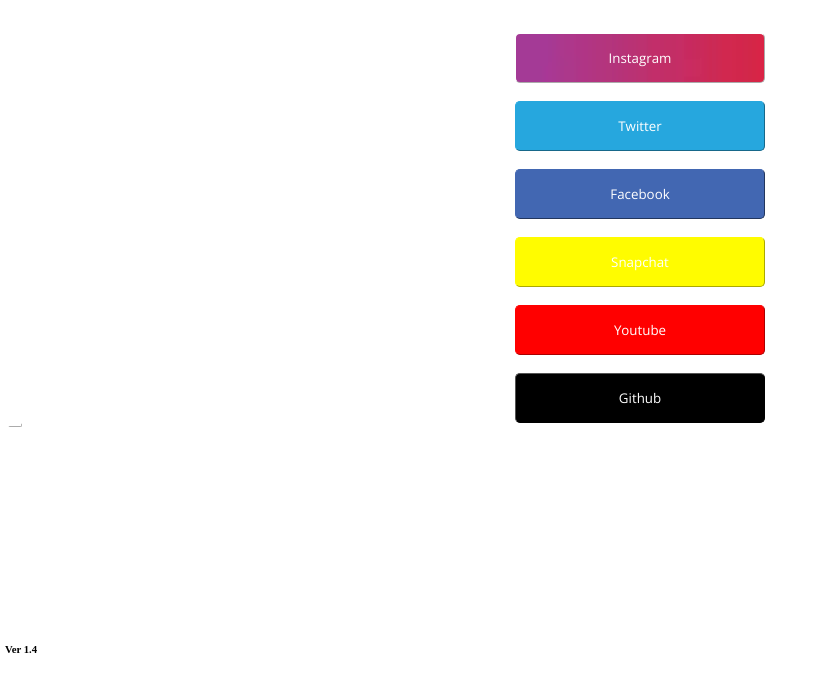
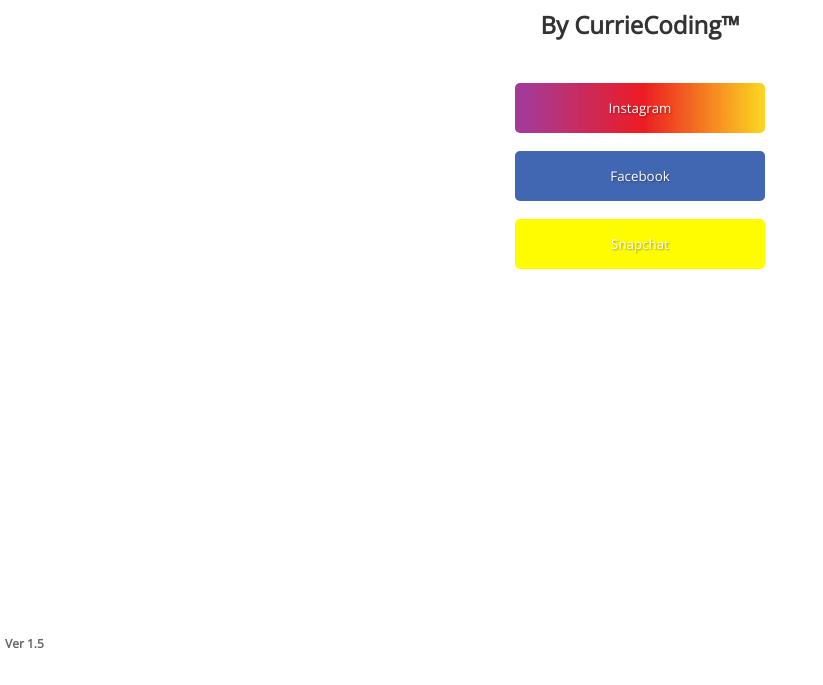
Before and after one commit to currielinks/currielinks.github.io, a plain HTML site: page index.html in a window 1280 px wide. Shown: the part 115-800 px from the top of the page, without its empty margins (0-823 px from the left). Drawn offline with nearby package versions, Linux system fonts and the light colour scheme.

Commit message:
Add files via upload

```diff
--- a/index.html
+++ b/index.html
@@ -1,14 +1,16 @@
 <!DOCTYPE html>
-<html>
+<html lang="en">
 <head>
 	<link rel="preconnect" href="https://fonts.googleapis.com">
 	<link rel="preconnect" href="https://fonts.gstatic.com" crossorigin>
 	<link href="https://fonts.googleapis.com/css2?family=Open+Sans&display=swap" rel="stylesheet">
 	<link rel="stylesheet" type="text/css" href="main.css">
-	<link href="main.js">
+	<link rel="script" href="main.js">
 	<meta charset="utf-8">
 	<meta name="viewport" content="width=device-width, initial-scale=1">
-	<link rel="icon" type="image/x-icon" href="https://w7.pngwing.com/pngs/981/939/png-transparent-hyperlink-computer-icons-direct-link-others-miscellaneous-text-logo.png">
+	<link rel="icon" type="image/x-icon" href="https://w7.pngwing.com/pngs/981/939/
+
+By CurrieCoding™png-transparent-hyperlink-computer-icons-direct-link-others-miscellaneous-text-logo.png">
 	<title>Currie Links</title>
 </head>
 <body>
@@ -16,29 +18,15 @@
 		<h1>Currie Links</h1>
 		<h3>By CurrieCoding™</h3>
 		<br>
-		<button id="insta" onclick='window.location.href="https://instagram.com/the_8robert8_currie?igshid=YmMyMTA2M2Y="'>Instagram</button>
+		<button id="insta" class="btn-animation" onclick='window.location.href="https://instagram.com/the_8robert8_currie?igshid=YmMyMTA2M2Y="'>Instagram</button>
 		<br>
 		<br>
-		<button id="tweet" onclick='window.location.href="https://twitter.com/robertcurriebjj"'>Twitter</button>
+		<button id="face" class="btn-animation" onclick='window.location.href="https://www.facebook.com/robert.currie.7374480?mibextid=LQQJ4d"'>Facebook</button>
 		<br>
 		<br>
-		<button id="face" onclick='window.location.href="https://www.facebook.com/robert.currie.7374480?mibextid=LQQJ4d"'>Facebook</button>
-		<br>
-		<br>
-		<button id="snap" onclick='window.location.href="https://t.snapchat.com/AJIyFXoo"'>Snapchat</button>
-		<br>
-		<br>
-		<button id="tube" onclick='window.location.href="https://www.youtube.com/@robertcurrie3584"'>Youtube</button>
-		<br>
-		<br>
-		<button id="git" onclick='window.location.href="https://github.com/Robertcurriebjj"'>Github</button>
+		<button id="snap" class="btn-animation" onclick='window.location.href="https://t.snapchat.com/AJIyFXoo"'>Snapchat</button>
+
 	</center>
-	<h6>Ver 1.4</h6>
-	<button id="egg" onclick="easteregg()">EGG</button>
-	<script type="text/javascript">
-		function easteregg(){
-			alert("WOW you found a easteregg.")
-		}
-	</script>
+	<h6>Ver 1.5</h6>
 </body>
 </html>
--- a/main.css
+++ b/main.css
@@ -1,66 +1,118 @@
-button{
+button {
   border-radius: 5px;
-	border-width: 1px;
-	border-color: white;
+  border: none;
   font-family: 'Open Sans', sans-serif;
-	color: white;
+  color: #fff;
   width: 250px;
   height: 50px;
+  background-color: #26a7de;
+  transition: all 0.3s ease-in-out;
+  position: relative;
+  overflow: hidden;
+  text-shadow: 1px 1px 2px rgba(0, 0, 0, 0.4);
 }
 
-#tweet{
-	background-color: #26a7de;
-	border-color: #26a7de;
+button:hover {
+  background-color: #1d8abd;
+  cursor: pointer;
+  transform: scale(1.1);
+  transition: all 0.3s ease-in-out;
 }
 
-#egg{
-	background-color: white;
-	color: white;
-	width: 1px;
-	height: 1px;
+button::before {
+  content: "";
+  position: absolute;
+  background-color: rgba(255, 255, 255, 0.2);
+  width: 20px;
+  height: 20px;
+  border-radius: 50%;
+  top: 50%;
+  left: 50%;
+  transform: translate(-50%, -50%) scale(0);
+  transition: transform 0.3s ease-in-out;
 }
 
-#dark{
-	background-color: #2e2e2e;
-	width: 170px;
-	height: 25px;
+button:hover::before {
+  transform: translate(-50%, -50%) scale(15);
 }
 
-#insta{
-	background-image: url("back.jpg");
+button::after {
+  content: "";
+  position: absolute;
+  background-color: rgba(255, 255, 255, 0.2);
+  width: 20px;
+  height: 20px;
+  border-radius: 50%;
+  top: 50%;
+  left: 50%;
+  transform: translate(-50%, -50%) scale(0);
+  transition: transform 0.3s ease-in-out;
 }
 
-#face{
+button:hover::after {
+  transform: translate(-50%, -50%) scale(30);
+}
+
+#insta {
+  background-image: url("back.jpg");
+  background-size: cover;
+  background-position: center;
+  border: none;
+}
+
+#face {
   background-color: #4267B2;
   border-color: #4267B2;
 }
 
-#snap{
+#snap {
   background-color: #FFFC00;
   border-color: #FFFC00;
 }
 
-#git{
-	background-color: Black;
-	border-color: Black;
+h1 {
+  font-family: 'Open Sans', sans-serif;
+  font-size: 36px;
+  font-weight: bold;
+  color: #333;
+  text-align: center;
+  margin-top: 50px;
 }
 
-#tube{
-	background-color: #FF0000;
-	border-color: #FF0000;
+h3 {
+  font-family: 'Open Sans', sans-serif;
+  font-size: 24px;
+  font-weight: bold;
+  color: #333;
+  text-align: center;
+  margin-top: 20px;
 }
 
-h1{
-	font-family: 'Open Sans', sans-serif;
-	width: 300px;
-}
-
-h3{
-	font-family: 'Open Sans', sans-serif;
-}
-
-h6{
+h6 {
   position: absolute;
   left: 5px;
   bottom: 5px;
+  font-family: 'Open Sans', sans-serif;
+  font-size: 12px;
+  color: #666;
 }
+
+@media (prefers-color-scheme: dark) {
+  body {
+    background-color: #333;
+    color: #fff;
+  }
+
+  button {
+    color: #fff;
+  }
+
+  h1, h3, h6 {
+    color: #fff;
+  }
+}
+@media (prefers-color-scheme: light) {
+  #insta {
+    border: none;
+  }
+}
--- a/main.js
+++ b/main.js
@@ -1 +1,2 @@
-let sad="sad"
+function easteregg(){
+			alert("WOW you found a easteregg.")
```
Lines whose indentation alone changed are shown as unchanged.
